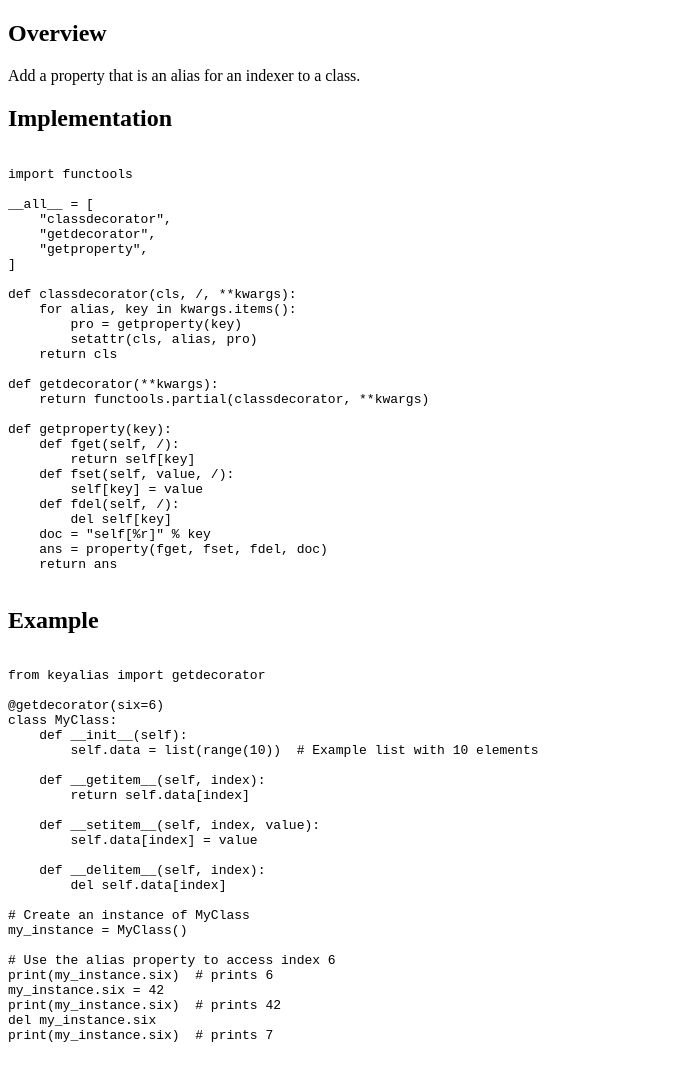
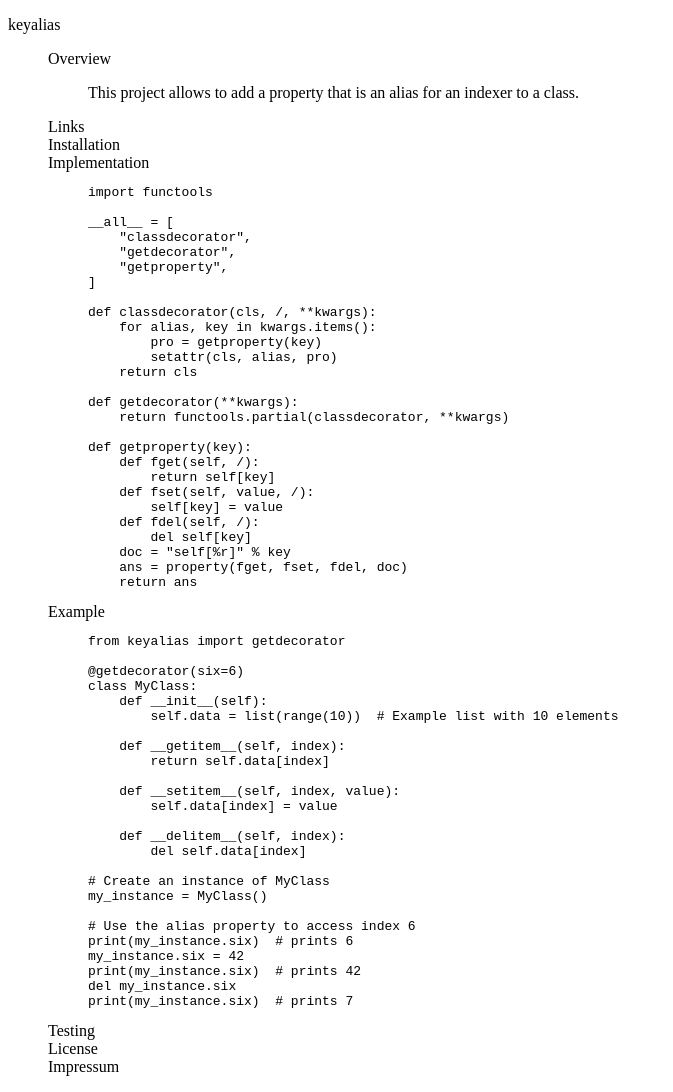
Before and after one commit to johannes-programming/keyalias, a plain HTML site: page docs/index.html in a window 1280 px wide. Shown: the whole page, without its empty margins (0-673 px from the left). Before the commit the page ends 1071 px from the top, so only its background shows below. Drawn offline with Linux system fonts and the light colour scheme; a script that the page names is missing.

Commit message:
Version 1.0.4

```diff
--- a/docs/index.html
+++ b/docs/index.html
@@ -1,22 +1,24 @@
 <!DOCTYPE html>
-<html lang="en">
+<html>
 <head>
     <title>keyalias</title>
 </head>
-<body>
-
-<div id="top"></div>
-
-<div id="overview">
-<h2>Overview</h2>
-<p>Add a property that is an alias for an indexer to a class.</p>
-</div>
-
-<div id="install"></div>
-<div id="implement">
-<h2>Implementation</h2>
-<pre><code>
-import functools
+<body id="top">
+    <dl class="heading0">
+        <dt><a>keyalias</a></dt>
+        <dd>
+            <dl class="heading1">
+                <dt id="overview">Overview</dt>
+                <dd>
+                    <p>This project allows to add a property that is an alias for an indexer to a class.</p>
+                </dd>
+                <dt id="links">Links</dt>
+                <dd id="linksCorpus"></dd>
+                <dt id="install">Installation</dt>
+                <dd id="installCorpus"></dd>
+                <dt id="implement">Implementation</dt>
+                <dd id="implementCorpus">
+                    <pre class="block"><code>import functools
 
 __all__ = [
     "classdecorator",
@@ -42,15 +44,10 @@ def getproperty(key):
         del self[key]
     doc = "self[%r]" % key
     ans = property(fget, fset, fdel, doc)
-    return ans
-
-</code></pre>
-        </div>
-        <div id="install"></div>
-        <div id="example">
-<h2>Example</h2>
-<pre><code>
-from keyalias import getdecorator
+    return ans</code></pre></dd>
+                <dt id="example">Example</dt>
+                <dd id="exampleCorpus">
+                    <pre class="block"><code>from keyalias import getdecorator
 
 @getdecorator(six=6)
 class MyClass:
@@ -74,18 +71,24 @@ print(my_instance.six)  # prints 6
 my_instance.six = 42
 print(my_instance.six)  # prints 42
 del my_instance.six
-print(my_instance.six)  # prints 7
-
-</code></pre>
-        </div>
-
-        <div id="testing"></div>
-        <div id="license"></div>
-        <div id="links"></div>
-        <div id="credits"></div>
-        <script src="https://www.johannes-programming.online/script.js"></script>
-        <script>
-            setupBasicProject();
-        </script>
-</body>
+print(my_instance.six)  # prints 7</code></pre>
+                </dd>
+                <dt id="testing">Testing</dt>
+                <dd id="testingCorpus"></dd>
+                <dt id="license">License</dt>
+                <dd id="licenseCorpus"></dd>
+                <dt id="impressum">Impressum</dt>
+                <dd id="impressumCorpus"></dd>
+            </dd>
+        </dl>
+    </body>
+    <script src="https://www.johannes-programming.online/script.js"></script>
+    <script>
+        setupLinksCorpus("keyalias");
+        setupInstallCorpus("keyalias");
+        setupTestingCorpus("keyalias");
+        setupLicenseCorpus("keyalias");
+        setupImpressumCorpus("keyalias");
+        addMetaAndLinkTags();
+    </script>
 </html>
```
Also changed, not shown: 6 other files.
